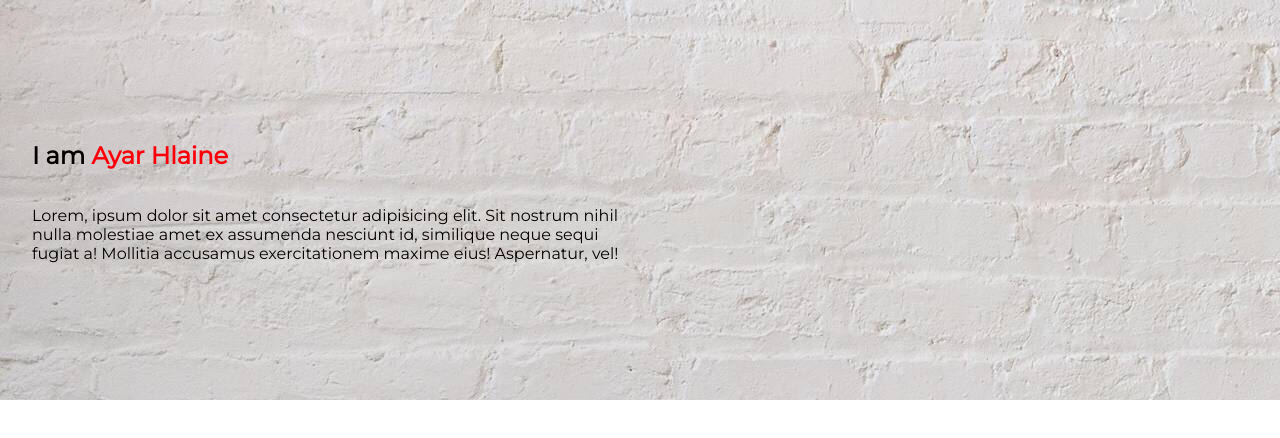
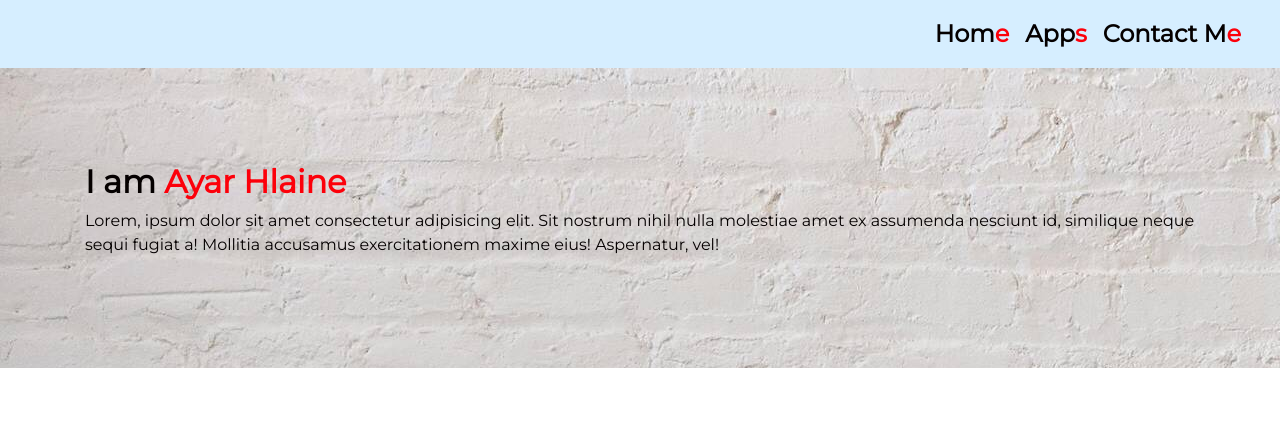
Before and after one commit to ayarhlaine/ayarhlaine.github.io, a React (Create React App) app: page / in a window 1280 px wide. Shown: the top 438 px of the page. Built offline with nearby package versions, Linux system fonts and the light colour scheme.

Commit message:
Added Nav

```diff
--- a/package.json
+++ b/package.json
@@ -5,6 +5,7 @@
   "homepage": "https://ayarhlaine.github.io",
   "dependencies": {
     "@material-ui/core": "^4.11.0",
+    "@material-ui/icons": "^4.9.1",
     "@testing-library/jest-dom": "^4.2.4",
     "@testing-library/react": "^9.3.2",
     "@testing-library/user-event": "^7.1.2",
@@ -13,6 +14,7 @@
     "@types/react": "^16.9.0",
     "@types/react-dom": "^16.9.0",
     "animate.css": "^4.1.0",
+    "bootstrap": "^4.5.2",
     "node-sass": "^4.14.1",
     "react": "^16.13.1",
     "react-dom": "^16.13.1",
--- a/src/App.tsx
+++ b/src/App.tsx
@@ -1,9 +1,11 @@
 import React from 'react';
+import NavBar from './NavBar/NavBar';
 import Banner from './Banner/Banner';
 import './App.scss';
 function App() {
   return (
     <div className="app">
+      <NavBar />
       <Banner />
       {/* About Me */}
       {/* Education */}
--- a/src/Banner/Banner.scss
+++ b/src/Banner/Banner.scss
@@ -3,31 +3,29 @@
 @import 'styles/shared';
 .banner {
     width: auto;
-    height: 400px;
+    height: 300px;
     background: url('/images/banner.jpg');
     display: flex;
     padding: 0rem 2rem;
-    .bannerLeft {
+    .bannerInnerContainer {
+        height: 100%;
         display: flex;
         flex-direction: column;
         flex: 1;
         justify-content: center;
-        .bannerLeft__header {
+        .bannerInnerContainer__header {
             @extend %fadeInUp;
             font-family: $font-family;
             color: $web-black;
             font-weight: $header-font-weight;
-            .bannerLeft__header__name{
+            .bannerInnerContainer__header__name{
                 color: $web-red;
             }
         }
-        .bannerLeft__text{
+        .bannerInnerContainer__text{
             @extend %fadeInUp;
             font-family: $font-family;
             color: $web-black;
         }
     }
-    .bannerRight{
-        flex: 1;
-    }
 }
--- a/src/Banner/Banner.tsx
+++ b/src/Banner/Banner.tsx
@@ -3,14 +3,13 @@ import './Banner.scss';
 function Banner() {
     return (
         <div className="banner">
-            <div className="bannerLeft">
-                <h2 className="bannerLeft__header">I am
-                    <span className="bannerLeft__header__name">&nbsp;Ayar Hlaine</span>
-                </h2>
-                <p className="bannerLeft__text">Lorem, ipsum dolor sit amet consectetur adipisicing elit. Sit nostrum nihil nulla molestiae amet ex assumenda nesciunt id, similique neque sequi fugiat a! Mollitia accusamus exercitationem maxime eius! Aspernatur, vel!</p>
-            </div>
-            <div className="bannerRight">
-
+            <div className="container">
+                <div className="bannerInnerContainer">
+                    <h2 className="bannerInnerContainer__header">I am
+                        <span className="bannerInnerContainer__header__name">&nbsp;Ayar Hlaine</span>
+                    </h2>
+                    <p className="bannerInnerContainer__text">Lorem, ipsum dolor sit amet consectetur adipisicing elit. Sit nostrum nihil nulla molestiae amet ex assumenda nesciunt id, similique neque sequi fugiat a! Mollitia accusamus exercitationem maxime eius! Aspernatur, vel!</p>
+                </div>
             </div>
         </div>
     )
--- /dev/null
+++ b/src/NavBar/NavBar.scss
@@ -0,0 +1,14 @@
+@import 'styles/colors';
+@import 'styles/fonts';
+.NavBar{
+    background: $web-blue;
+    font-family: $font-family;
+    .nav-link {
+        color: $web-black;
+        font-size: 24px;
+        font-weight: $header-font-weight;
+    }
+    .nav-link__red{
+        color: $web-red;
+    }
+}
--- /dev/null
+++ b/src/NavBar/NavBar.tsx
@@ -0,0 +1,45 @@
+import React, {useState} from 'react';
+import MenuIcon from '@material-ui/icons/Menu';
+import './NavBar.scss';
+function NavBar() {
+    const [toggle, setToggle] = useState(true);
+    const navCollapsed = toggle ? 'collapse' : '';
+    const handleMenu = () => {
+        setToggle(!toggle);
+    };
+    return (
+        <div className="NavBar">
+            <div className="container-fluid">
+                <nav className="navbar navbar-expand-lg">
+                    <button className="navbar-toggler" type="button" data-toggle="collapse" data-target="#navbarSupportedContent" aria-controls="navbarSupportedContent" aria-expanded="false" aria-label="Toggle navigation" onClick={handleMenu}>
+                        <span className="navbar-toggler-icon">
+                            <MenuIcon />
+                        </span>
+                    </button>
+                    <div className={`${navCollapsed} navbar-collapse`} id="navbarSupportedContent">
+                        <ul className="navbar-nav ml-auto">
+                        <li className="nav-item active">
+                            <a className="nav-link" href="/">Hom
+                             <span className="nav-link__red">e</span>
+                             <span className="sr-only">(current)</span>
+                             </a>
+                        </li>
+                        <li className="nav-item">
+                            <a className="nav-link" href="#no-action">App
+                            <span className="nav-link__red">s</span>
+                            </a>
+                        </li>
+                        <li className="nav-item">
+                            <a className="nav-link" href="#no-action">Contact M
+                            <span className="nav-link__red">e</span>
+                            </a>
+                        </li>
+                        </ul>
+                    </div>
+                </nav>
+            </div>
+        </div>
+    )
+}
+
+export default NavBar;
--- a/src/index.scss
+++ b/src/index.scss
@@ -1,3 +1,5 @@
+// Import Bootstrap and its default variables
+@import '~bootstrap/scss/bootstrap.scss';
 body {
     margin: 0;
     font-family: -apple-system, BlinkMacSystemFont, 'Segoe UI', 'Roboto', 'Oxygen',
```
Also changed, not shown: 1 other file (tests, documents, lock files or other folders).
